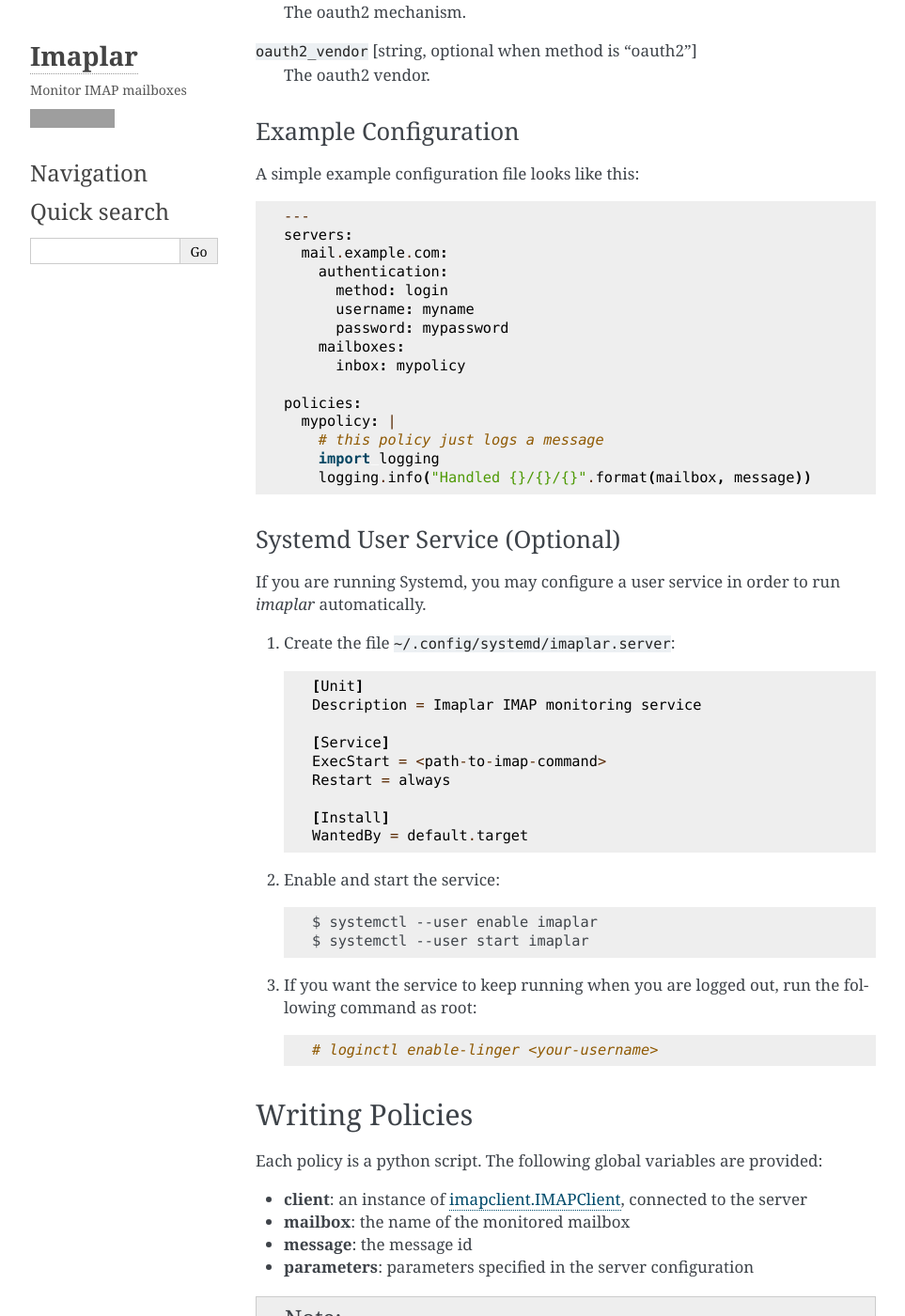
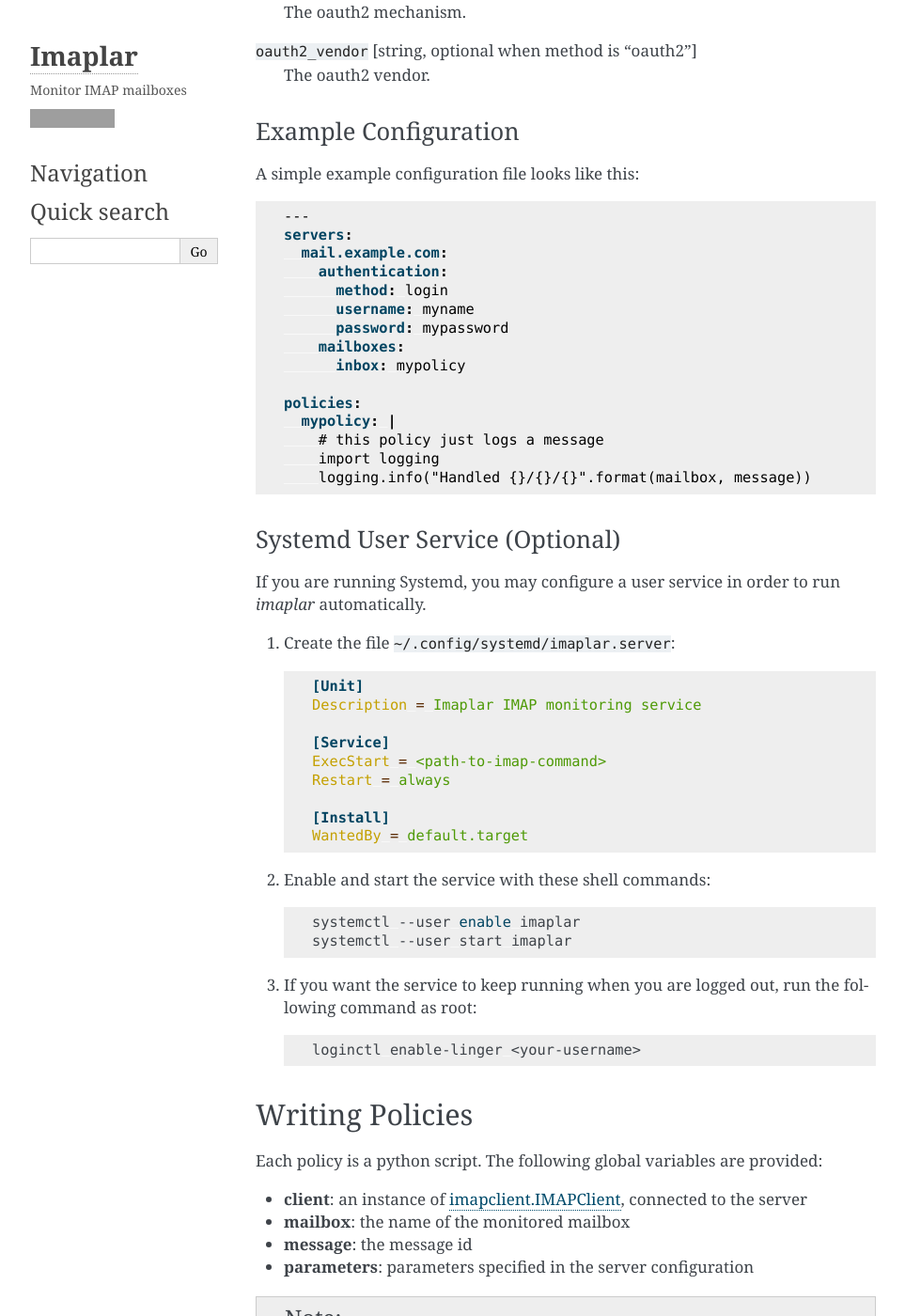
Before and after one commit to MichaelPaddon/imaplar, a Sphinx documentation site: the page built from docs/index.rst, in a window 1280 px wide and 1400 px high, scrolled down 3344 px. Shown: the whole window at 94% size, without its empty margins (148-1111 px from the left). Built offline with Sphinx 7.4.7, drawn with Linux system fonts in a browser that asks for light colours; pages that are not in the unit, such as notebooks, are missing from menus; grey boxes are pictures that could not be loaded.

Commit message:
Dcumentation tweaks.

```diff
--- a/docs/index.rst
+++ b/docs/index.rst
@@ -164,7 +164,10 @@
 
 Example Configuration
 ---------------------
-A simple example configuration file looks like this::
+
+A simple example configuration file looks like this:
+
+.. code-block:: YAML
 
   ---
   servers:
@@ -188,7 +191,9 @@
 If you are running Systemd, you may configure a user service in order to run
 *imaplar* automatically.
 
-1. Create the file ``~/.config/systemd/imaplar.server``::
+1. Create the file ``~/.config/systemd/imaplar.server``:
+
+   .. code-block:: INI
 
      [Unit]
      Description = Imaplar IMAP monitoring service
@@ -200,14 +205,18 @@
      [Install]
      WantedBy = default.target
 
-2. Enable and start the service::
+2. Enable and start the service with these shell commands:
 
-     $ systemctl --user enable imaplar
-     $ systemctl --user start imaplar
+   .. code-block:: sh
 
-3. If you want the service to keep running when you are logged out, run the following command as root::
+     systemctl --user enable imaplar
+     systemctl --user start imaplar
 
-     # loginctl enable-linger <your-username>
+3. If you want the service to keep running when you are logged out, run the following command as root:
+
+   .. code-block:: sh
+
+     loginctl enable-linger <your-username>
 
 Writing Policies
 ================
```
